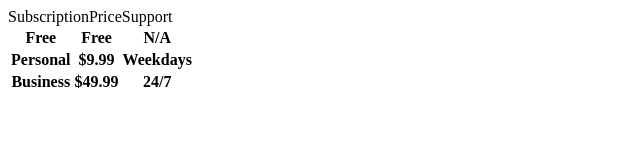
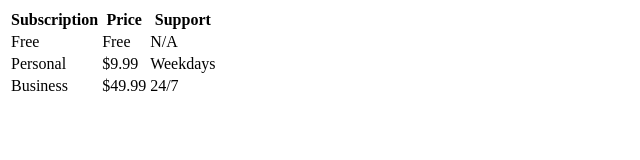
Before and after one commit to elli-elka/steele, a plain HTML site: page html_intro/table.html in a window 1280 px wide. Shown: the whole page, without its empty margins (0-640 px from the left). Drawn offline with Linux system fonts and the light colour scheme.

Commit message:
incorrect thead/th/td use - update

```diff
--- a/html_intro/table.html
+++ b/html_intro/table.html
@@ -10,25 +10,27 @@
 
 <body>
     <table>
-        <thead>Subscription</thead>
-        <thead>Price</thead>
-        <thead>Support</thead>
+        <thead>
+            <th>Subscription</th>
+            <th>Price</th>
+            <th>Support</th>
+        </thead>
+
         <tbody>
-
             <tr>
-                <th>Free</th>
-                <th>Free</th>
-                <th>N/A</th>
+                <td>Free</td>
+                <td>Free</td>
+                <td>N/A</td>
             </tr>
             <tr>
-                <th>Personal</th>
-                <th>$9.99</th>
-                <th>Weekdays</th>
+                <td>Personal</td>
+                <td>$9.99</td>
+                <td>Weekdays</td>
             </tr>
             <tr>
-                <th>Business</th>
-                <th>$49.99</th>
-                <th>24/7 </th>
+               <td>Business</td>
+               <td>$49.99</td>
+               <td>24/7</td>
             </tr>
         </tbody>
     </table>
```
